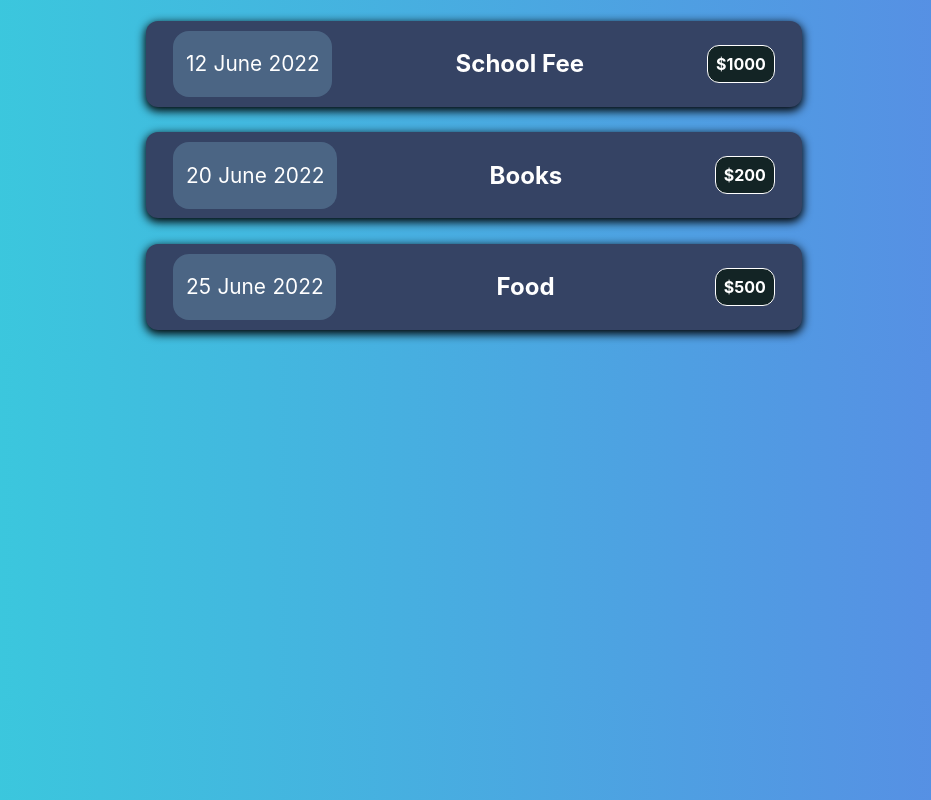
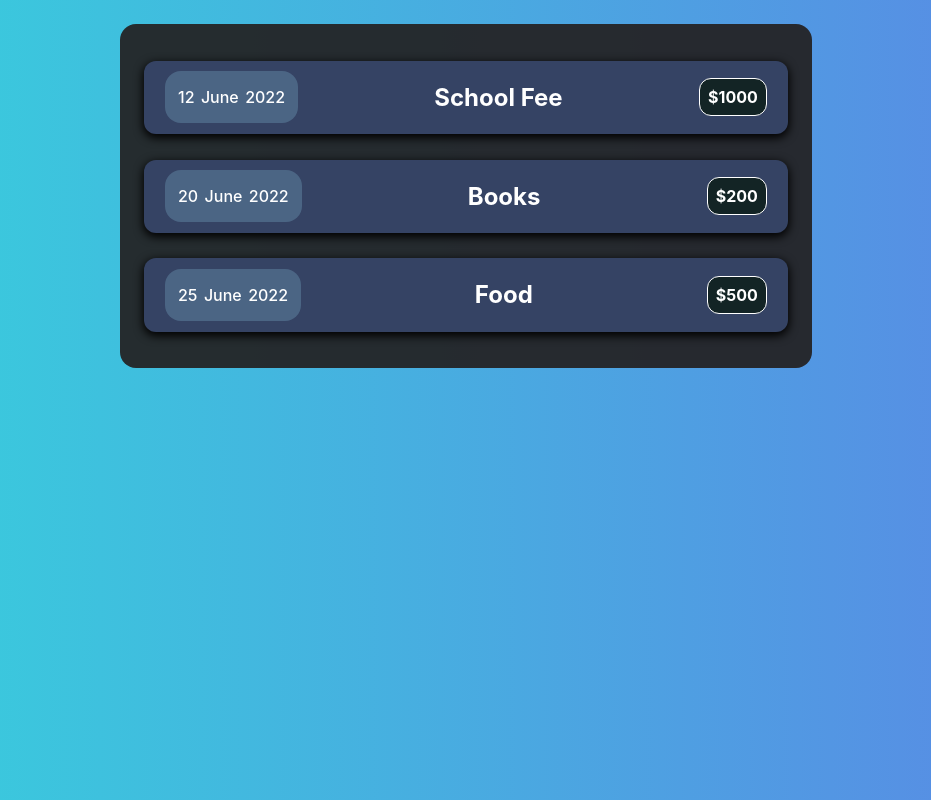
Before and after one commit to SajidCurious/Expense-Tracker, a React (Create React App) app: page / in a window 1280 px wide. Shown: the whole page, without its empty margins (174-1105 px from the left). Built offline with nearby package versions, Linux system fonts and the light colour scheme.

Commit message:
designed card

```diff
--- /dev/null
+++ b/src/App.css
@@ -0,0 +1,4 @@
+.final{
+    display: flex;
+    justify-content: center;
+}
--- a/src/App.js
+++ b/src/App.js
@@ -1,5 +1,6 @@
 import React from "react";
-import ExpenseItem from "./Components/ExpenseItem.js";
+import Expenses from "./Components/Expenses";
+import "./App.css";
 
 const App = () => {
   let expenses = [
@@ -24,23 +25,9 @@ const App = () => {
   ];
 
   return (
-    <>
-      <ExpenseItem
-        date={expenses[0].date}
-        title={expenses[0].title}
-        amount={expenses[0].amount}
-      />
-      <ExpenseItem
-        date={expenses[1].date}
-        title={expenses[1].title}
-        amount={expenses[1].amount}
-      />
-      <ExpenseItem
-        date={expenses[2].date}
-        title={expenses[2].title}
-        amount={expenses[2].amount}
-      />
-    </>
+    <div className="final">
+      <Expenses item={expenses} />
+    </div>
   );
 };
 
--- /dev/null
+++ b/src/Components/Card.css
@@ -0,0 +1,10 @@
+.card{
+    display: inline-flex;
+    flex-direction: column;
+    justify-content: center;
+    align-items: center;
+    background-color: rgba(35, 30, 30, 0.909);
+    padding: 1.5rem;
+    border-radius: 1rem;
+    margin: 2vh 2vw;
+}
--- /dev/null
+++ b/src/Components/Card.js
@@ -0,0 +1,8 @@
+import React from "react";
+import "./Card.css";
+
+const Card = (props) => {
+  return <div className="card">{props.children}</div>;
+};
+
+export default Card;
--- a/src/Components/ExpenseDate.css
+++ b/src/Components/ExpenseDate.css
@@ -1,6 +1,7 @@
 .date{
     background-color: #4b6584;
-    font-size: 1.3rem;
+    font-size: 1rem;
+    font-weight: 500;
     color: white;
     display: flex;
     flex-direction: row;
--- a/src/Components/ExpenseItem.css
+++ b/src/Components/ExpenseItem.css
@@ -1,15 +1,10 @@
-.main-container{
-    display: flex;
-    justify-content: center;
-    align-items: center;
-    width: 100vw;
-}.expense-item{
+.expense-item{
     width: 50vw;
     display: flex;
     justify-content: space-between;
     align-items: center;
     box-shadow: 0 2px 8px rgba(0,0,0,0.25);
-    padding: 0.5rem;
+    padding: 0.1rem;
     margin: .8rem 0;
     border-radius: 12px;
     background-color: #354364;
--- a/src/Components/ExpenseItem.js
+++ b/src/Components/ExpenseItem.js
@@ -2,15 +2,14 @@ import React from "react";
 import "./ExpenseItem.css";
 import "./ExpenseDate";
 import ExpenseDate from "./ExpenseDate";
+import Card from "./Card";
 
 export const ExpenseItem = (props) => {
   return (
-    <div className="main-container">
-      <div className="expense-item">
-        <ExpenseDate date={props.date} />
-        <h2>{props.title}</h2>
-        <p className="expense-item_price">${props.amount}</p>
-      </div>
+    <div className="expense-item">
+      <ExpenseDate date={props.date} />
+      <h2>{props.title}</h2>
+      <p className="expense-item_price">${props.amount}</p>
     </div>
   );
 };
--- /dev/null
+++ b/src/Components/Expenses.js
@@ -0,0 +1,28 @@
+import React from "react";
+import "./Expenses.css";
+import ExpenseItem from "./ExpenseItem";
+import Card from "./Card";
+
+const Expenses = (props) => {
+  return (
+    <Card>
+      <ExpenseItem
+        date={props.item[0].date}
+        title={props.item[0].title}
+        amount={props.item[0].amount}
+      />
+      <ExpenseItem
+        date={props.item[1].date}
+        title={props.item[1].title}
+        amount={props.item[1].amount}
+      />
+      <ExpenseItem
+        date={props.item[2].date}
+        title={props.item[2].title}
+        amount={props.item[2].amount}
+      />
+    </Card>
+  );
+};
+
+export default Expenses;
```
Also changed, not shown: src/Components/Expenses.css (added).
